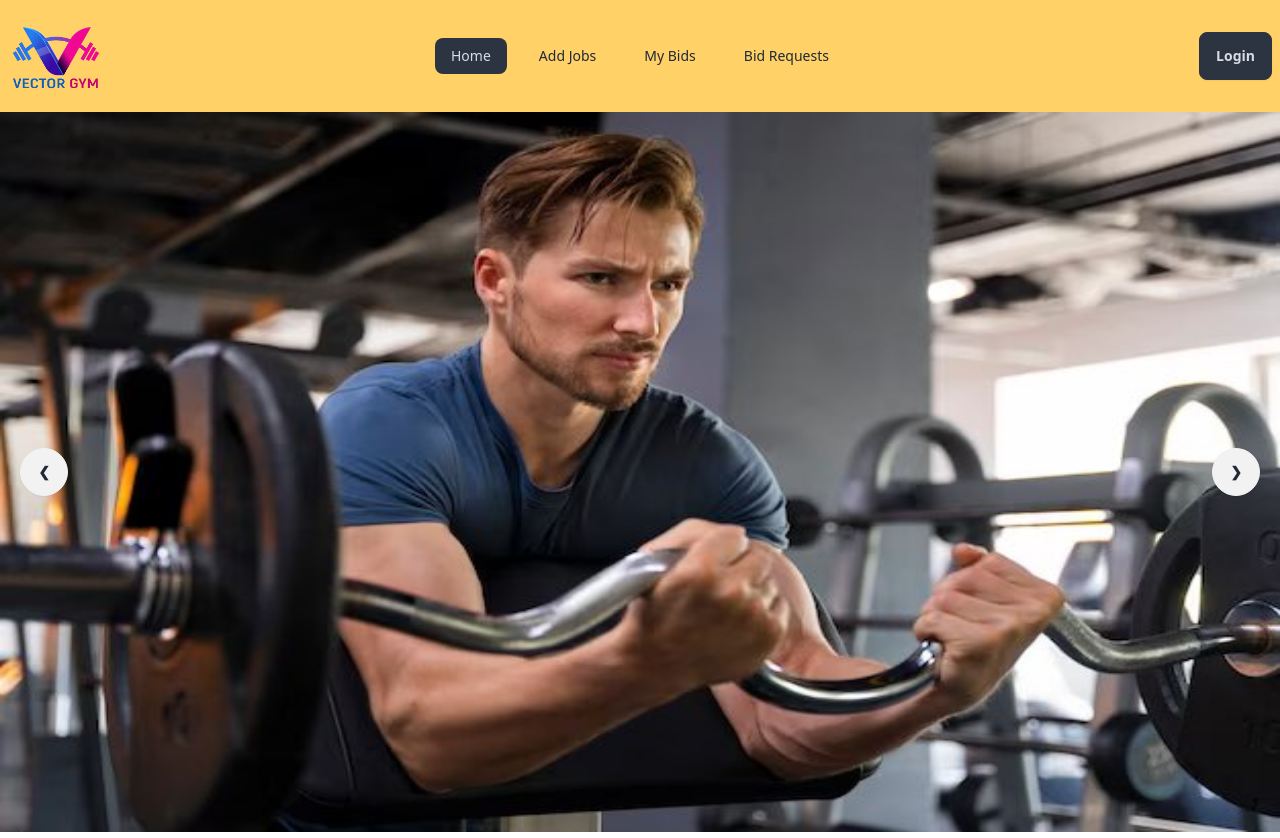
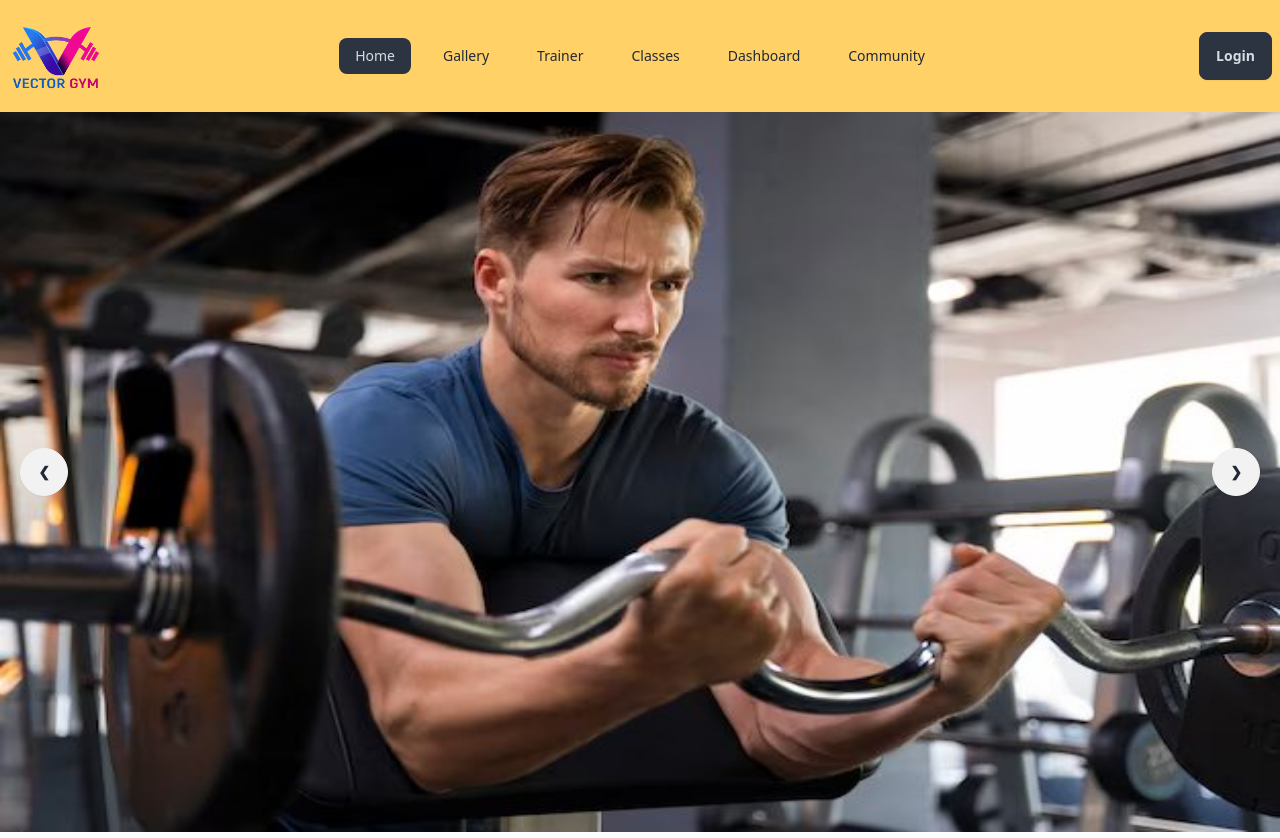
Before and after one commit to liton61/vector-gym-client-side, a React (Vite) app: page / in a window 1280 px wide. Built offline with nearby package versions, Linux system fonts and the light colour scheme; no server answers.

Commit message:
firebase added to login form

```diff
--- a/src/Header/Navbar.jsx
+++ b/src/Header/Navbar.jsx
@@ -20,21 +20,25 @@ const Navbar = () => {
                                 className={({ isActive, isPending }) =>
                                     isPending ? "pending" : isActive ? "active" : ""}>Home</NavLink></li>
                             <li className="mx-2 font-medium"><NavLink
-                                to="/addJob"
+                                to="/gallery"
                                 className={({ isActive, isPending }) =>
-                                    isPending ? "pending" : isActive ? "active" : ""}>Add Jobs</NavLink></li>
+                                    isPending ? "pending" : isActive ? "active" : ""}>Gallery</NavLink></li>
                             <li className="mx-2 font-medium"><NavLink
-                                to="/myPostedJobs"
+                                to="/trainer"
                                 className={({ isActive, isPending }) =>
-                                    isPending ? "pending" : isActive ? "active" : ""}>My Posted Jobs</NavLink></li>
+                                    isPending ? "pending" : isActive ? "active" : ""}>Trainer</NavLink></li>
                             <li className="mx-2 font-medium"><NavLink
-                                to="/myBids"
+                                to="/classes"
                                 className={({ isActive, isPending }) =>
-                                    isPending ? "pending" : isActive ? "active" : ""}>My Bids</NavLink></li>
+                                    isPending ? "pending" : isActive ? "active" : ""}>Classes</NavLink></li>
                             <li className="mx-2 font-medium"><NavLink
-                                to="/bidRequests"
+                                to="/dashboard"
                                 className={({ isActive, isPending }) =>
-                                    isPending ? "pending" : isActive ? "active" : ""}>Bid Requests</NavLink></li>
+                                    isPending ? "pending" : isActive ? "active" : ""}>Dashboard</NavLink></li>
+                            <li className="mx-2 font-medium"><NavLink
+                                to="/community"
+                                className={({ isActive, isPending }) =>
+                                    isPending ? "pending" : isActive ? "active" : ""}>Community</NavLink></li>
                         </ul>
                     </div>
                     <div>
@@ -48,29 +52,25 @@ const Navbar = () => {
                             className={({ isActive, isPending }) =>
                                 isPending ? "pending" : isActive ? "active" : ""}>Home</NavLink></li>
                         <li className="mx-2 font-medium"><NavLink
-                            to="/addJob"
+                            to="/gallery"
                             className={({ isActive, isPending }) =>
-                                isPending ? "pending" : isActive ? "active" : ""}>Add Jobs</NavLink></li>
-                        {user && (
-                            <li className="mx-2 font-medium">
-                                <NavLink
-                                    to="/myPostedJobs"
-                                    className={({ isActive, isPending }) =>
-                                        isPending ? "pending" : isActive ? "active" : ""
-                                    }
-                                >
-                                    My Posted Jobs
-                                </NavLink>
-                            </li>
-                        )}
+                                isPending ? "pending" : isActive ? "active" : ""}>Gallery</NavLink></li>
                         <li className="mx-2 font-medium"><NavLink
-                            to="/myBids"
+                            to="/trainer"
                             className={({ isActive, isPending }) =>
-                                isPending ? "pending" : isActive ? "active" : ""}>My Bids</NavLink></li>
+                                isPending ? "pending" : isActive ? "active" : ""}>Trainer</NavLink></li>
                         <li className="mx-2 font-medium"><NavLink
-                            to="/bidRequests"
+                            to="/classes"
                             className={({ isActive, isPending }) =>
-                                isPending ? "pending" : isActive ? "active" : ""}>Bid Requests</NavLink></li>
+                                isPending ? "pending" : isActive ? "active" : ""}>Classes</NavLink></li>
+                        <li className="mx-2 font-medium"><NavLink
+                            to="/dashboard"
+                            className={({ isActive, isPending }) =>
+                                isPending ? "pending" : isActive ? "active" : ""}>Dashboard</NavLink></li>
+                        <li className="mx-2 font-medium"><NavLink
+                            to="/community"
+                            className={({ isActive, isPending }) =>
+                                isPending ? "pending" : isActive ? "active" : ""}>Community</NavLink></li>
                     </ul>
                 </div>
                 <div className="navbar-end">
```
